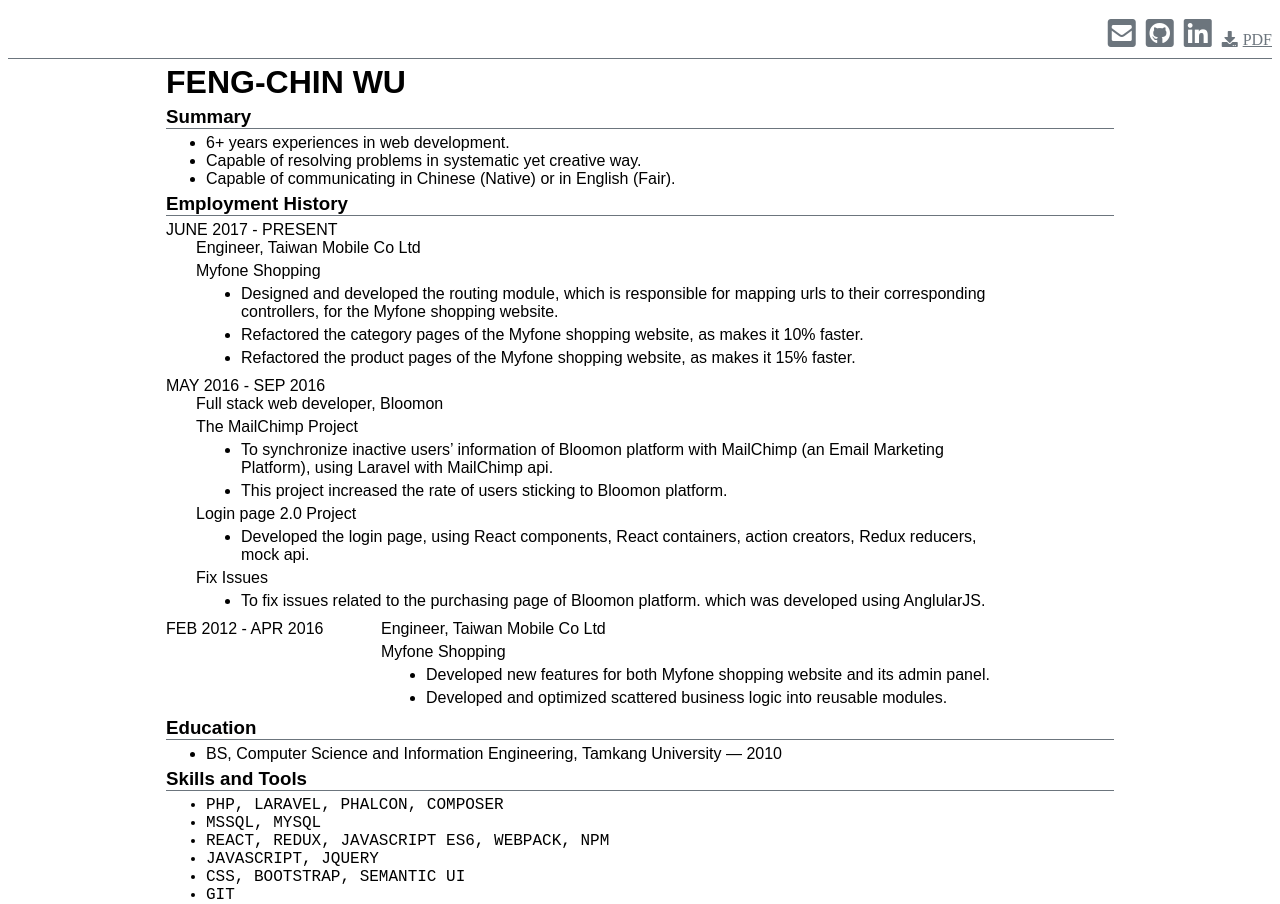
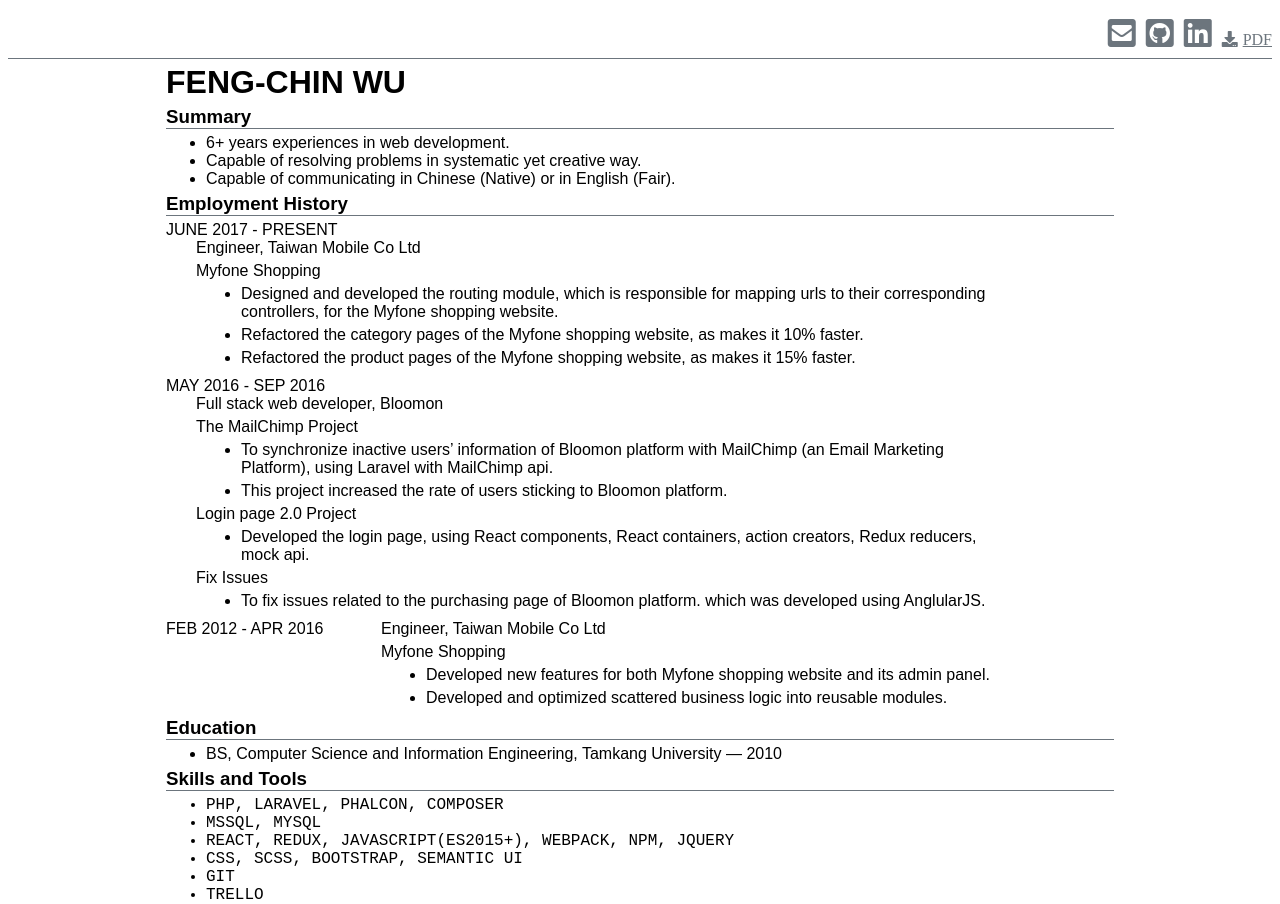
Before and after one commit to Ginioo/resume, a React (Create React App) app: page / in a window 1280 px wide. Shown: the top 904 px of the page. Built offline with nearby package versions, Linux system fonts and the light colour scheme.

Commit message:
Update cv content

```diff
--- a/src/cv.js
+++ b/src/cv.js
@@ -85,9 +85,8 @@
     skillSet: [
       "PHP, LARAVEL, PHALCON, COMPOSER",
       "MSSQL, MYSQL",
-      "REACT, REDUX, JAVASCRIPT ES6, WEBPACK, NPM",
-      "JAVASCRIPT, JQUERY",
-      "CSS, BOOTSTRAP, SEMANTIC UI",
+      "REACT, REDUX, JAVASCRIPT(ES2015+), WEBPACK, NPM, JQUERY",
+      "CSS, SCSS, BOOTSTRAP, SEMANTIC UI",
       "GIT",
       "TRELLO",
       "JAVA, SPRING, MAVEN, APACHE-ANT",
```
Also changed, not shown: 8 other files (tests, documents, lock files or other folders).
